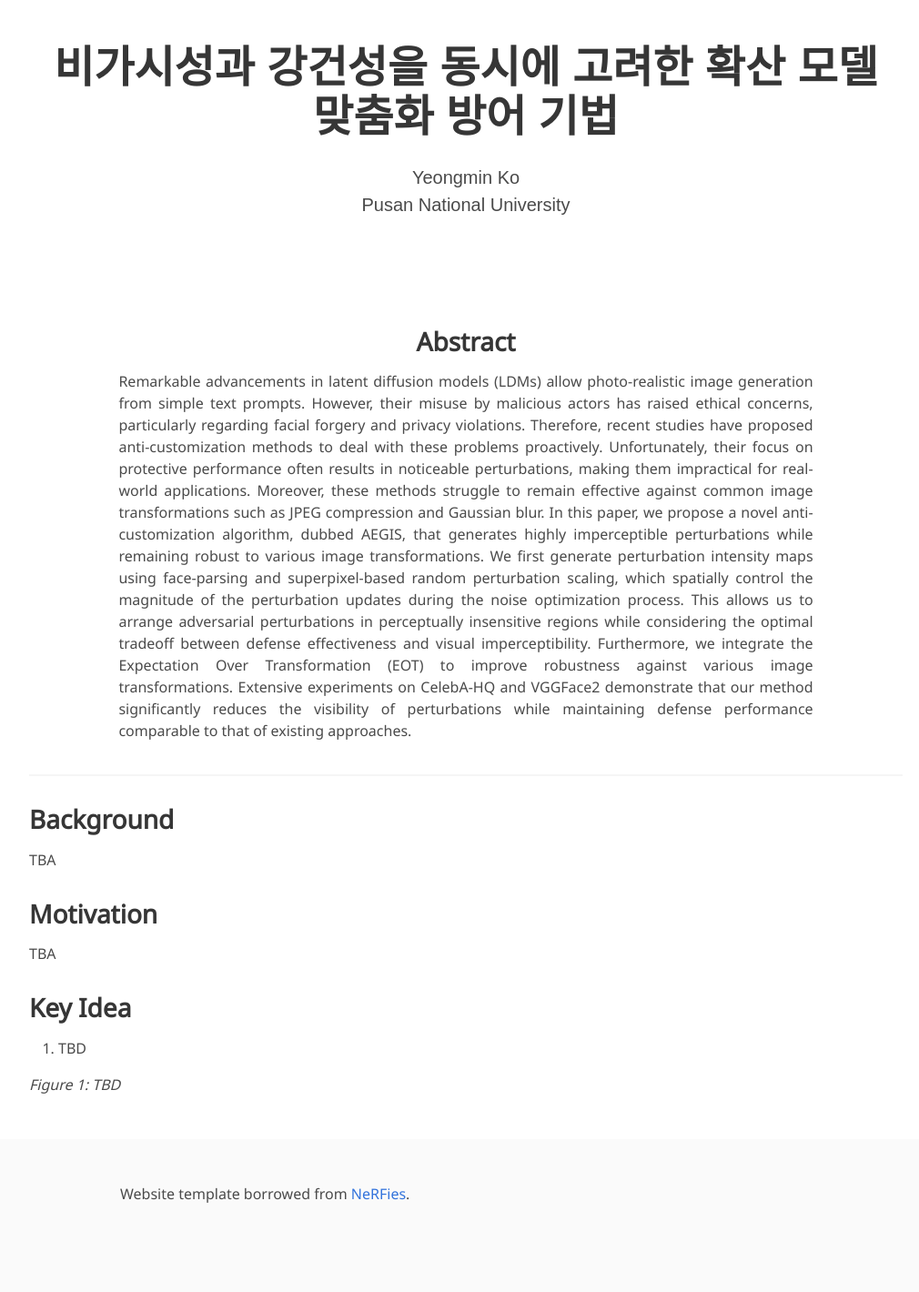
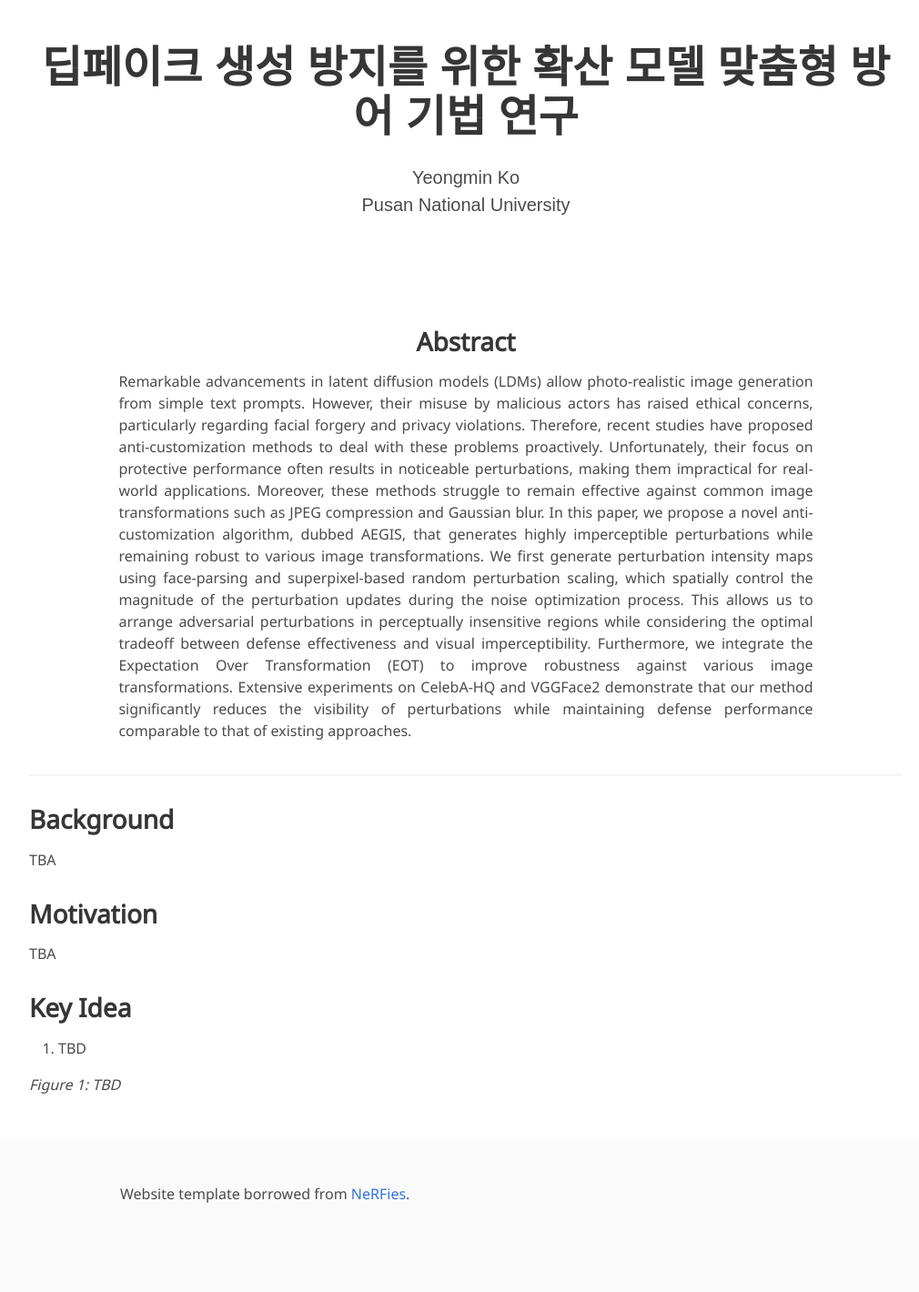
Before and after one commit to PSLeon24/PSLeon24.github.io, a Jekyll site: the page built from index.md, in a window 1280 px wide. Shown: the whole page at 91% size, without its empty margins (128-1138 px from the left). Built offline with Jekyll 4.4.1, drawn with Linux system fonts in a browser that asks for light colours; some web fonts are replaced.

Commit message:
Update index.md

```diff
--- a/index.md
+++ b/index.md
@@ -2,7 +2,7 @@
 layout: project_page
 permalink: /
 
-title: 비가시성과 강건성을 동시에 고려한 확산 모델 맞춤화 방어 기법
+title: 딥페이크 생성 방지를 위한 확산 모델 맞춤형 방어 기법 연구
 authors:
     Yeongmin Ko
 affiliations:
```
